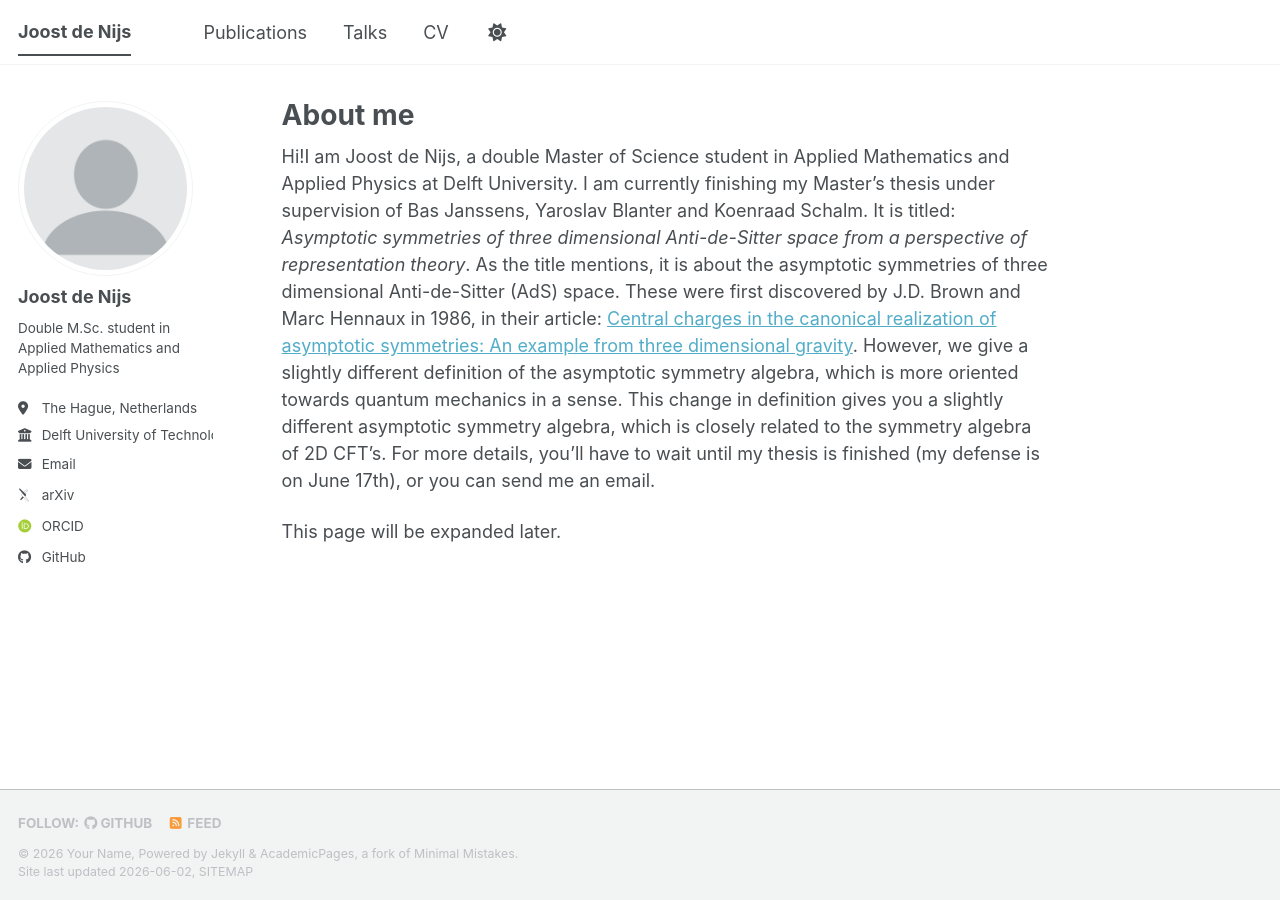
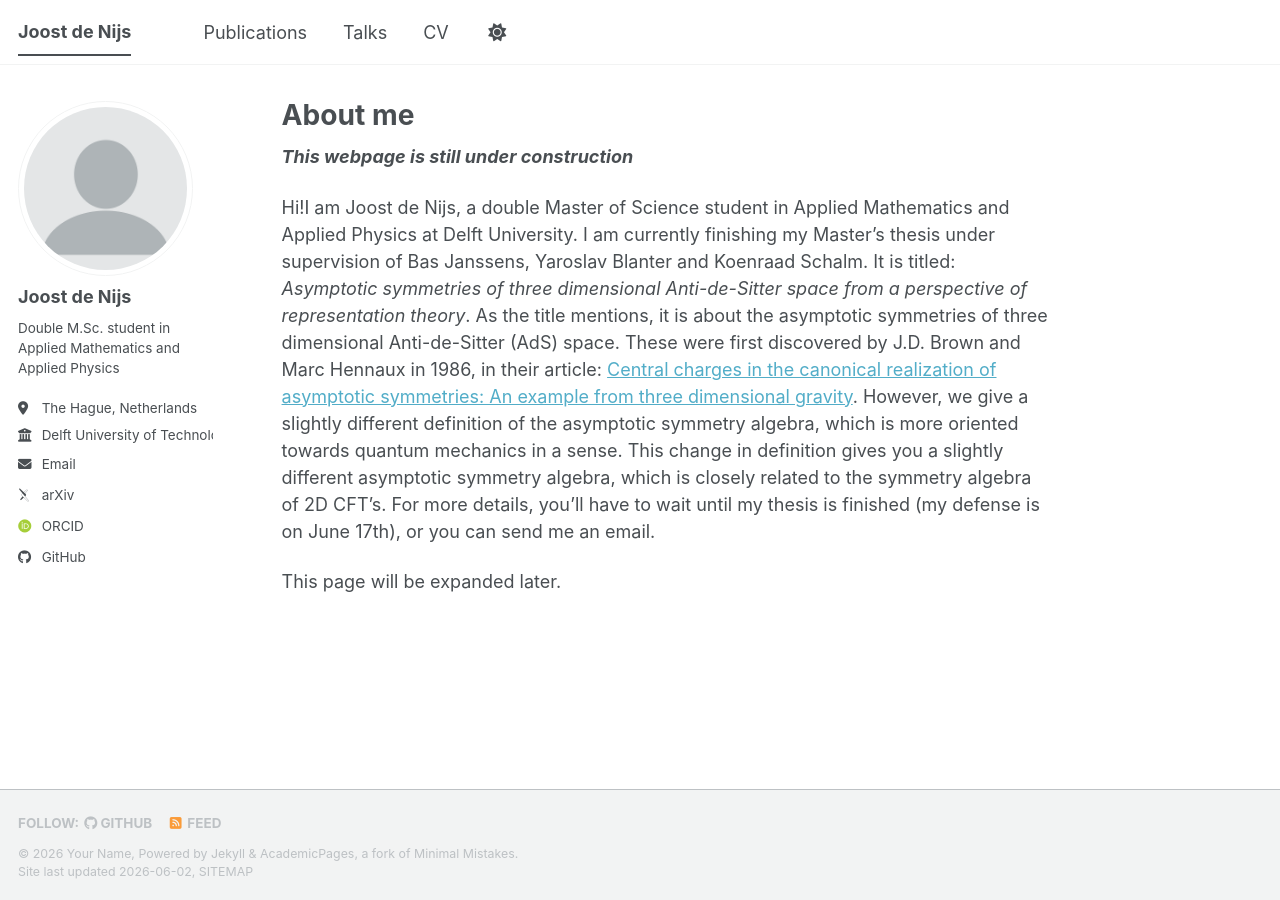
Before and after one commit to Joost987/Joost987.github.io, a Jekyll site: the page built from _pages/about.md, in a window 1280 px wide. Built offline with Jekyll 4.4.1, drawn with Linux system fonts in a browser that asks for light colours; some web fonts are replaced; a script bundle is joined from its source files by our own code; library files that are not in the unit come from our copies.

Commit message:
Update about.md

```diff
--- a/_pages/about.md
+++ b/_pages/about.md
@@ -6,6 +6,7 @@ redirect_from:
   - /about/
   - /about.html
 ---
+***This webpage is still under construction***
 
 Hi!I am Joost de Nijs, a double Master of Science student in Applied Mathematics and Applied Physics at Delft University. I am currently finishing my Master's thesis under supervision of Bas Janssens, Yaroslav Blanter and Koenraad Schalm. It is titled: *Asymptotic symmetries of three dimensional Anti-de-Sitter space from a perspective of representation theory*. As the title mentions, it is about the asymptotic symmetries of three dimensional Anti-de-Sitter (AdS) space. These were first discovered by J.D. Brown and Marc Hennaux in 1986, in their article: [Central charges in the canonical realization of asymptotic symmetries: An example from three dimensional gravity](https://link.springer.com/article/10.1007/BF01211590). However, we give a slightly different definition of the asymptotic symmetry algebra, which is more oriented towards quantum mechanics in a sense. This change in definition gives you a slightly different asymptotic symmetry algebra, which is closely related to the symmetry algebra of 2D CFT's. For more details, you'll have to wait until my thesis is finished (my defense is on June 17th), or you can send me an email.
 
```
